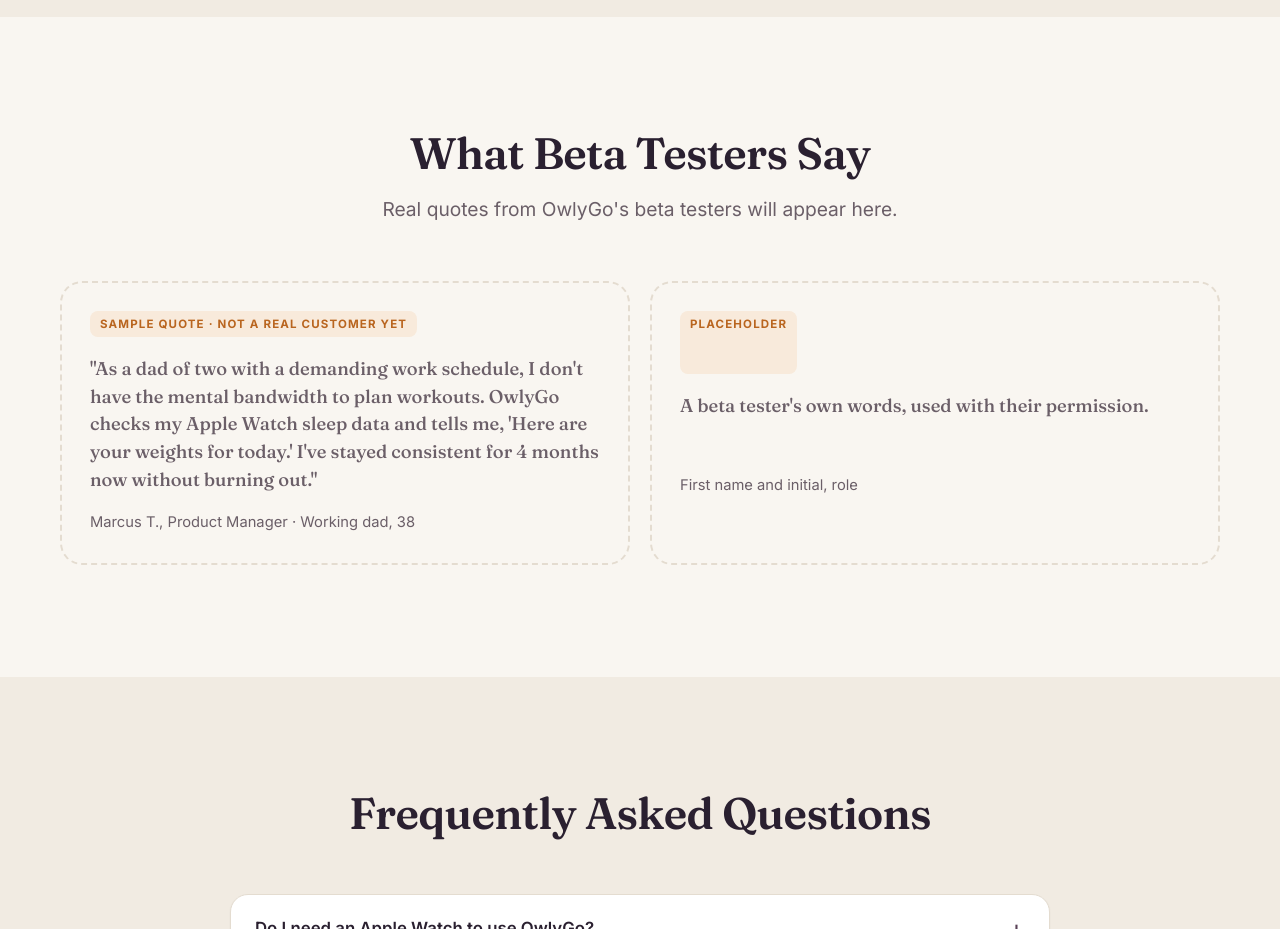
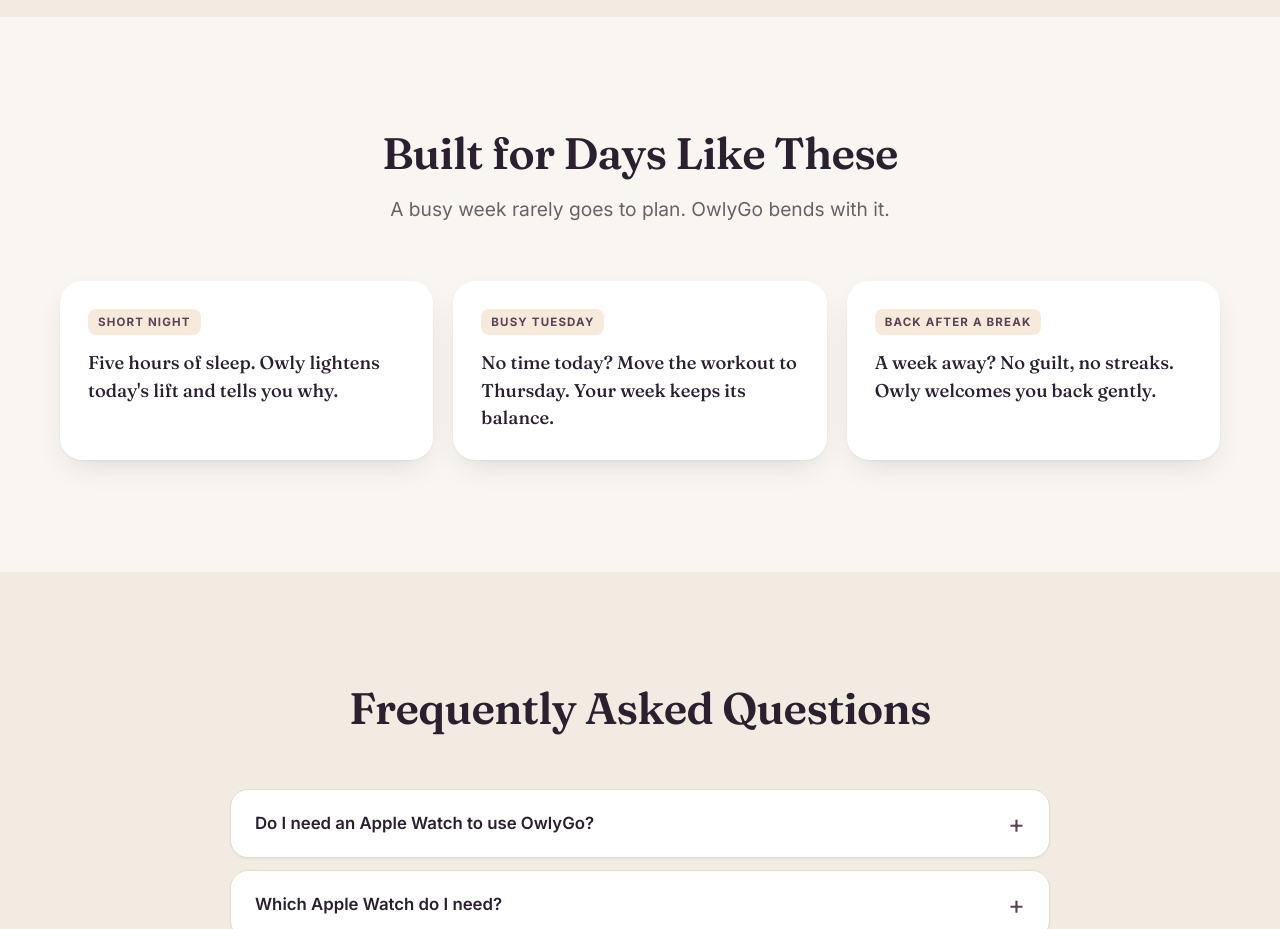
Before and after one commit to Owl-Fitness/owl-fitness.github.io, a plain HTML site: page index.html in a window 1280 px wide. Shown: the part 4480-5409 px from the top of the page. Drawn offline with Linux system fonts and the light colour scheme.

Commit message:
Home: Built for Days Like These, three scenes from a busy week, in place of the sample quotes; real beta testers' words go there only with their permission (founder, Nov 19)
Co-Authored-By: Claude Opus 5.5 <noreply@anthropic.com>

```diff
--- a/index.html
+++ b/index.html
@@ -194,11 +194,10 @@
   .feat p { color: var(--muted); font-size: .97rem; }
   @media (max-width: 900px) { .features { grid-template-columns: 1fr; } }
 
-  /* Testimonials (placeholders until real beta quotes) */
-  .quote { display: grid; gap: 18px; border: 2px dashed var(--line); box-shadow: none; background: transparent; }
-  .quote .tag { justify-self: start; font: 700 .72rem Inter; letter-spacing: .1em; text-transform: uppercase; color: var(--amber); background: var(--amber-soft); padding: 6px 10px; border-radius: 8px; }
-  .quote blockquote { margin: 0; font: 500 1.15rem/1.5 Fraunces, serif; color: var(--muted); }
-  .quote cite { font-style: normal; font-size: .92rem; color: var(--muted); }
+  /* Scenes from a busy week */
+  .scene { display: grid; gap: 14px; align-content: start; }
+  .scene .tag { justify-self: start; font: 700 .72rem Inter; letter-spacing: .1em; text-transform: uppercase; color: var(--fig); background: var(--amber-soft); padding: 6px 10px; border-radius: 8px; }
+  .scene-line { margin: 0; font: 500 1.15rem/1.5 Fraunces, serif; color: var(--ink, inherit); }
 
   /* FAQ */
   .faq { max-width: 820px; margin-inline: auto; display: grid; gap: 12px; }
@@ -405,25 +404,27 @@
   </div>
 </section>
 
-<!-- 7. Testimonials: placeholders until real beta testers give permission -->
+<!-- 7. Scenes from a busy week (founder, Nov 19). Moments the app handles, not customer quotes:
+     real beta testers' words go here only with their permission. -->
 <section>
   <div class="wrap">
     <div class="head center reveal">
-      <h2>What Beta Testers Say</h2>
-      <p class="lede">Real quotes from OwlyGo's beta testers will appear here.</p>
+      <h2>Built for Days Like These</h2>
+      <p class="lede">A busy week rarely goes to plan. OwlyGo bends with it.</p>
     </div>
-    <div class="grid2">
-      <!-- A sample quote written by the founder, not said by a real customer. Replace it with a beta tester's own words, with their permission, before this page goes live. -->
-      <figure class="card quote reveal" style="margin:0">
-        <span class="tag">Sample quote · not a real customer yet</span>
-        <blockquote>"As a dad of two with a demanding work schedule, I don't have the mental bandwidth to plan workouts. OwlyGo checks my Apple Watch sleep data and tells me, 'Here are your weights for today.' I've stayed consistent for 4 months now without burning out."</blockquote>
-        <cite>Marcus T., Product Manager · Working dad, 38</cite>
-      </figure>
-      <figure class="card quote reveal" style="margin:0">
-        <span class="tag">Placeholder</span>
-        <blockquote>A beta tester's own words, used with their permission.</blockquote>
-        <cite>First name and initial, role</cite>
-      </figure>
+    <div class="grid3">
+      <article class="card scene reveal">
+        <span class="tag">Short night</span>
+        <p class="scene-line">Five hours of sleep. Owly lightens today's lift and tells you why.</p>
+      </article>
+      <article class="card scene reveal">
+        <span class="tag">Busy Tuesday</span>
+        <p class="scene-line">No time today? Move the workout to Thursday. Your week keeps its balance.</p>
+      </article>
+      <article class="card scene reveal">
+        <span class="tag">Back after a break</span>
+        <p class="scene-line">A week away? No guilt, no streaks. Owly welcomes you back gently.</p>
+      </article>
     </div>
   </div>
 </section>
```
